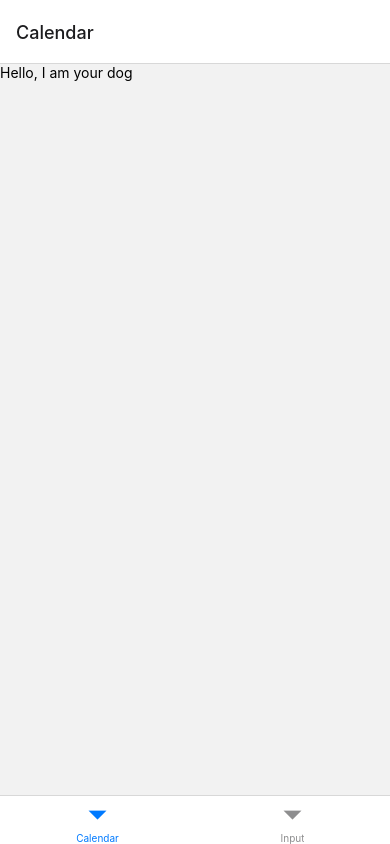
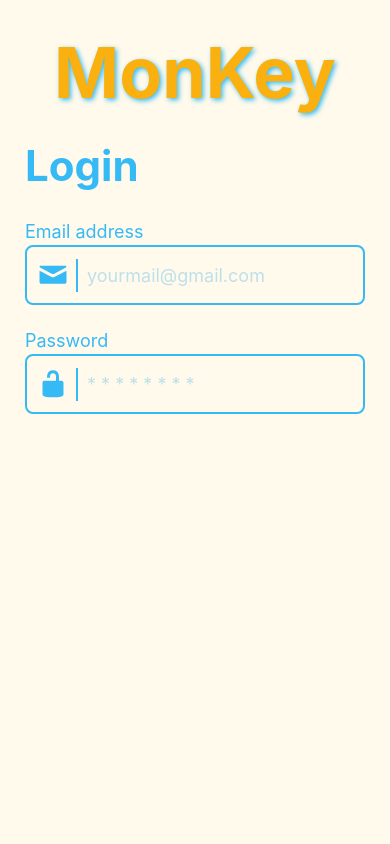
Before and after one commit to ngquyduc/MonKey, a React Native app: screen / in a window 390 px wide. Built offline with nearby package versions, Linux system fonts and the light colour scheme.

Commit message:
First draft of Login UI

```diff
--- a/App.js
+++ b/App.js
@@ -1,45 +1,64 @@
 import { StatusBar } from 'expo-status-bar';
-import { StyleSheet, Text, TextInput , View, Button, Alert } from 'react-native';
+import { StyleSheet, Text, TextInput , View, Button, Alert,TouchableWithoutFeedback,KeyboardAvoidingView , Keyboard } from 'react-native';
 import React from "react";
-import { NavigationContainer } from '@react-navigation/native';
-import { createBottomTabNavigator } from '@react-navigation/bottom-tabs';
+import Login from './screens/Login';
+
+export default function App() {
+  return (
+    <>
+      <StatusBar style = "light"/>
+      <Login></Login>
+    </>
+  )
+}
 
 // const userAuthenticationInterace = () => {
 //   const [username, onChangeUsername] = React.useState(null);
 //   const [password, onChangePassword] = React.useState(null);
 //   return (
-//     <View style = {[styles.container, {
-//       flexDirection: "column"}]}>
-//       <View style = {[styles.container, { flex: 3 }]}>
-//         <Text style = {styles.appName}>MonKey</Text>
-//       </View>
-//       <View style = {[styles.container, { flex: 1.5 }]}>
-//         <TextInput
-//           style = {styles.input}
-//           placeholder='Username'
-//           onChangeText = {onChangeUsername}
-//           value = {username}
-//         />
-//         <TextInput
-//           style = {styles.input}
-//           placeholder='Password'
-//           onChangeText = {onChangePassword}
-//           value = {password}
-//         />
-//         <Button
-//           title="Sign in"
-//           color="#a67e32"
-//           onPress={() => Alert.alert('')}
-//         />
-//         <Button
-//           title="New to MonKey? Click here to sign-up"
-//           color="#a67e32"
-//           onPress={() => Alert.alert('Button with adjusted color pressed')}
-//         />
-//         {/* <Text style = {styles.appName}>MonKey</Text> */}
-//       </View>
-//       <View style = {[styles.container, { flex: 4}]}/>
-//     </View>
+//     <KeyboardAvoidingView
+//     behavior={"height"}
+//     style={styles.container}
+//     >
+//       <TouchableWithoutFeedback onPress={Keyboard.dismiss}>
+//         <View style = {[styles.container, {
+//           flexDirection: "column"}]}>
+//           <View style = {[styles.container, { flex: 5 }]}>
+//             <Text style = {styles.appName}>MonKey</Text>
+//           </View>
+//           <View style = {[styles.container, { flex: 4 }]}>
+//             <KeyboardAvoidingView
+//             behavior={Platform.OS === "ios" ? "padding" : "height"}
+//             style={styles.container}
+//             >
+//               <TextInput
+//                 style = {styles.input}
+//                 placeholder='Username'
+//                 onChangeText = {onChangeUsername}
+//                 value = {username}
+//               />
+//               <TextInput
+//                 style = {styles.input}
+//                 placeholder='Password'
+//                 onChangeText = {onChangePassword}
+//                 value = {password}
+//               />
+//               <Button
+//                 title="Sign in"
+//                 color="#a67e32"
+//                 onPress={() => Alert.alert('To be updated')}
+//               />
+//               <Button
+//                 title="New to MonKey? Click here to sign-up"
+//                 color="#a67e32"
+//                 onPress={() => Alert.alert('To be updated')}
+//               />
+//             </KeyboardAvoidingView>
+//           </View>
+//           <View style = {[styles.container, { flex: 2 }]}/>
+//         </View>
+//       </TouchableWithoutFeedback>
+//     </KeyboardAvoidingView>
 //   )
 // }
 
@@ -72,36 +91,3 @@ import { createBottomTabNavigator } from '@react-navigation/bottom-tabs';
 // });
 
 // export default userAuthenticationInterace;
-
-
-import Input from './screens/Input';
-import Calendar from'./screens/Calendar';
-
-function HomeScreen() {
-  return (
-    <View style={{ flex: 1, justifyContent: 'center', alignItems: 'center' }}>
-      <Text>Home!</Text>
-    </View>
-  );
-}
-
-function SettingsScreen() {
-  return (
-    <View style={{ flex: 1, justifyContent: 'center', alignItems: 'center' }}>
-      <Text>Settings!</Text>
-    </View>
-  );
-}
-
-const Tab = createBottomTabNavigator();
-
-export default function App() {
-  return (
-    <NavigationContainer>
-      <Tab.Navigator>
-        <Tab.Screen name="Calendar" component={Calendar} />
-        <Tab.Screen name="Input" component={Input} />
-      </Tab.Navigator>
-    </NavigationContainer>
-  );
-}
--- /dev/null
+++ b/components/Containers/KeyboardAvoiding.js
@@ -0,0 +1,18 @@
+import React from "react";
+import { KeyboardAvoidingView, ScrollView, Keyboard, Platform, Pressable} from "react-native";
+import styles from "../styles";
+
+const KeyboardAvoidingContainer = (props) => {
+  return (
+    <KeyboardAvoidingView
+      style = {styles.keyboardAvoidingContainer}
+      behavior={Platform.OS === "ios" ? "padding" : "height"}
+    >
+      <ScrollView showsVerticalScrollIndicator = {false}>
+        <Pressable onPress={Keyboard.dismiss}>{ props.children }</Pressable>
+      </ScrollView>
+    </KeyboardAvoidingView>
+  );
+};
+
+export default KeyboardAvoidingContainer;
--- /dev/null
+++ b/components/Containers/Main.js
@@ -0,0 +1,11 @@
+import React from "react";
+import { View } from "react-native";
+import styles from "../styles";
+
+const MainContainer = (props) => {
+  return (
+    <View style = {styles.mainContainer}>{ props.children }</View>
+  )
+}
+
+export default MainContainer;
--- /dev/null
+++ b/components/Containers/TextInputWithIcon.js
@@ -0,0 +1,28 @@
+import {useState} from 'react'
+import styles from "../styles";
+import { View, TextInput, Text } from 'react-native'
+import { Entypo } from '@expo/vector-icons'
+import { colors } from "../colors";
+const {darkBlue, lightBlue} = colors;
+
+const TextInputWithIcon = ({icon, label, placeholder, keyboardType, isPassword}) => {
+  const [isHide, setIsHide] = useState(true);
+
+  return (
+    <View>
+      <View style = {styles.iconContainer}>
+        <Entypo name={icon} size={30} color={darkBlue}/>
+      </View>
+      <Text style={styles. blueRegularText}>{label}</Text>
+      <TextInput
+        style={styles.inputContainer}
+        placeholder={placeholder}
+        placeholderTextColor = {lightBlue}
+        keyboardType = {keyboardType}
+        secureTextEntry={isPassword && isHide}
+      />
+    </View>
+  )
+}
+
+export default TextInputWithIcon;
--- /dev/null
+++ b/components/colors.js
@@ -0,0 +1,10 @@
+export const colors = {
+  beige: '#FFFAEB',
+  lightYellow: '#FCCF5F',
+  darkYellow: '#FAB00E',
+  lightBlue: '#BDE0EB',
+  darkBlue: '#35baf6',
+  brown: '#67381E',
+  success: '#22C55F',
+  fail: '#EF4446',
+}
--- /dev/null
+++ b/components/constants.js
@@ -0,0 +1,6 @@
+import Constants from 'expo-constants';
+import { Dimensions } from 'react-native';
+
+export const StatusBarHeight = Constants.statusBarHeight;
+export const ScreenWidth = Dimensions.get('screen').width;
+export const ScreenHeight = Dimensions.get('screen').height;
--- /dev/null
+++ b/components/styles.js
@@ -0,0 +1,76 @@
+import { StyleSheet } from "react-native";
+import { StatusBarHeight } from "./constants";
+import { colors } from "./colors";
+const {beige, brown, darkBlue, darkYellow} = colors;
+
+const styles = StyleSheet.create({
+  mainContainer: {
+    flex: 1,
+    padding: 25,
+    paddingTop: StatusBarHeight + 30,
+    backgroundColor: beige,
+  },
+  keyboardAvoidingContainer: {
+    flex: 1,
+    backgroundColor: 'transparent',
+  },
+  appName: {
+    fontSize: 70,
+    fontWeight: 'bold',
+    color: darkYellow,
+    textShadowOffset: {
+      height: 2,
+      width: 2,
+    },
+    textShadowColor: darkBlue,
+    textShadowRadius:5,
+    marginBottom: 25,
+  },
+  boldBlueText: {
+    fontSize: 42,
+    fontWeight: '300',
+    color: darkBlue,
+    marginBottom: 10,
+    fontWeight: 'bold',
+  },
+  italicText: {
+    fontSize: 18,
+    fontStyle: 'italic',
+    color: brown,
+  },
+  brownRegularText: {
+    fontSize: 18,
+    fontWeight: '400',
+    color: brown,
+  },
+  blueRegularText: {
+    fontSize: 18,
+    fontWeight: '400',
+    color: darkBlue,
+  },
+  inputContainer: {
+    backgroundColor: beige,
+    color: darkBlue,
+    borderColor: darkBlue,
+    padding: 15,
+    paddingLeft: 60,
+    paddingRight: 55,
+    borderRadius: 8,
+    borderWidth: 2,
+    fontSize: 18,
+    height: 60,
+    marginTop: 3,
+    marginBottom: 25
+  },
+  iconContainer: {
+    position: 'absolute',
+    top: 38,
+    left: 13,
+    zIndex: 1,
+    borderRightWidth:2,
+    borderRightColor: darkBlue,
+    paddingRight: 8
+  }
+});
+
+export default styles;
--- a/package.json
+++ b/package.json
@@ -15,13 +15,15 @@
     "@react-navigation/material-bottom-tabs": "^6.2.1",
     "@react-navigation/native": "^6.0.10",
     "expo": "~45.0.0",
+    "expo-constants": "~13.1.1",
     "expo-status-bar": "~1.3.0",
     "react": "17.0.2",
     "react-dom": "17.0.2",
     "react-native": "0.68.2",
     "react-native-paper": "^4.12.1",
     "react-native-vector-icons": "^9.1.0",
-    "react-native-web": "0.17.7"
+    "react-native-web": "0.17.7",
+    "styled-components": "^5.3.5"
   },
   "devDependencies": {
     "@babel/core": "^7.12.9"
--- a/screens/Input.js
+++ b/screens/Input.js
@@ -4,7 +4,7 @@ import { SafeAreaView, View, Text } from 'react-native';
 const Input = () => {
   return (
     <SafeAreaView>
-      <Text>Hello, I am your dog</Text>
+    `<Text>Hello, I am your dog</Text>
     </SafeAreaView>
   );
 }
--- /dev/null
+++ b/screens/Login.js
@@ -0,0 +1,40 @@
+import React, {useState} from 'react'
+import MainContainer from '../components/Containers/Main';
+import KeyboardAvoidingContainer from '../components/Containers/KeyboardAvoiding';
+import { Text, View } from 'react-native';
+import styles from '../components/styles';
+import TextInputWithIcon from '../components/Containers/TextInputWithIcon';
+
+const Login = () => {
+  const [username, onChangeUsername] = useState('');
+  const [password, onChangePassword] = useState('');
+
+  return (
+    <MainContainer>
+      <KeyboardAvoidingContainer>
+        <View
+          style={{alignItems: 'center' }}>
+          <Text style={styles.appName}>MonKey</Text>
+        </View>
+        <View style={{alignContent: 'left', paddingBottom: 20}}>
+          <Text style={styles.boldBlueText}>Login</Text>
+          {/* <Text style={styles.italicText}>Hello, welcome back to your account!</Text> */}
+        </View>
+          <TextInputWithIcon
+            label='Email address'
+            icon='mail'
+            placeholder='yourmail@gmail.com'
+            keyboardType='email-address'
+          />
+          <TextInputWithIcon
+            label='Password'
+            icon='lock-open'
+            placeholder='* * * * * * * *'
+            isPassword={true}
+          />
+      </KeyboardAvoidingContainer>
+    </MainContainer>
+  )
+}
+
+export default Login;
```
Also changed, not shown: screens/Signup.js (added), 2 other files (tests, documents, lock files or other folders).
